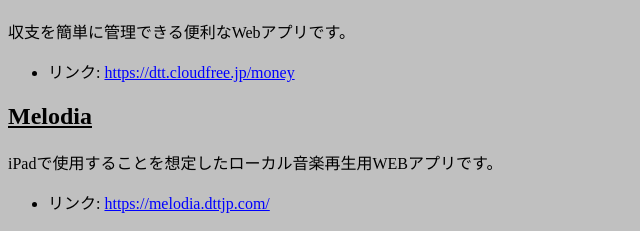
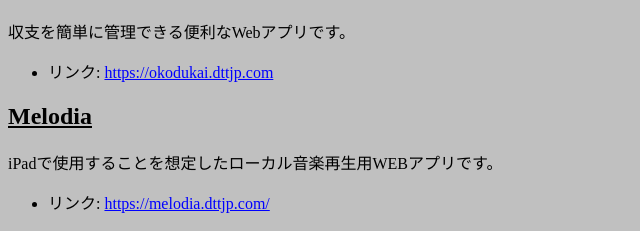
Before and after one commit to DTT-JP/DTT-Top, a plain HTML site: page ss/services.html in a window 1280 px wide. Shown: the part 193-424 px from the top of the page, 0-640 px from the left. Drawn offline with Linux system fonts and the light colour scheme.

Commit message:
Update services.html

```diff
--- a/ss/services.html
+++ b/ss/services.html
@@ -24,7 +24,7 @@
     収支を簡単に管理できる便利なWebアプリです。
 </p>
 <ul>
-    <li>リンク: <a href="https://dtt.cloudfree.jp/money" target="_blank">https://dtt.cloudfree.jp/money</a></li>
+    <li>リンク: <a href="https://okodukai.dttjp.com" target="_blank">https://okodukai.dttjp.com</a></li>
 </ul>
 
 <h2><u>Melodia</u></h2>
```
